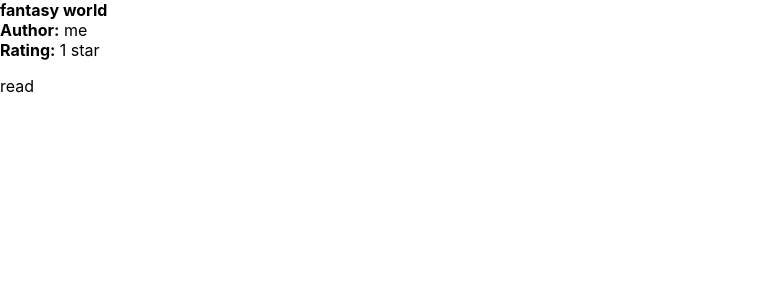
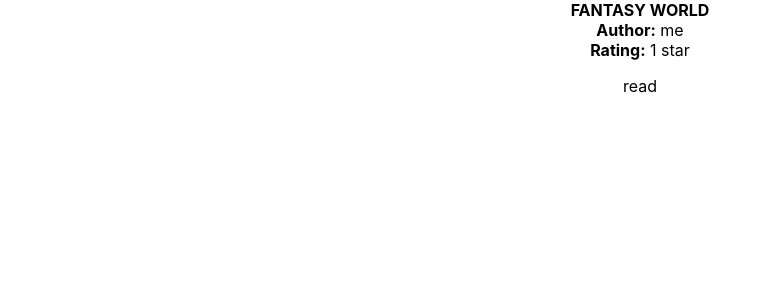
Before and after one commit to kardoso/Book-Time, a React (Create React App) app: page / in a window 1280 px wide. Shown: the top 300 px of the page, without its empty margins (0-771 px from the left). Built offline with nearby package versions, Linux system fonts and the light colour scheme; the HTML template or start-up script is replaced by a standard one.

Commit message:
style: Add style for the book card

```diff
--- a/src/App.css
+++ b/src/App.css
@@ -0,0 +1,15 @@
+.App {
+  text-align: center;
+}
+
+.App .container {
+  margin-top: 2rem;
+}
+
+.card {
+  width: 100%;
+}
+
+.card-header{
+  text-transform: uppercase;
+}
```
